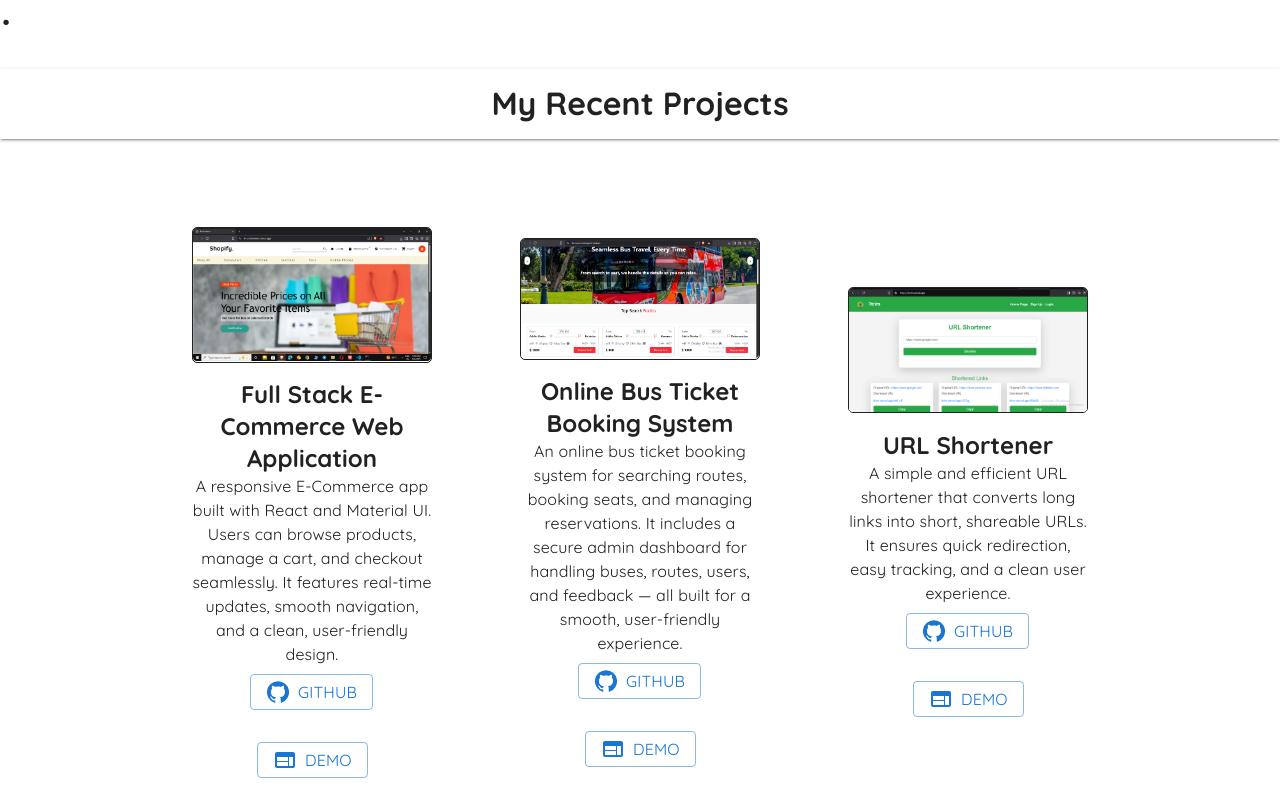
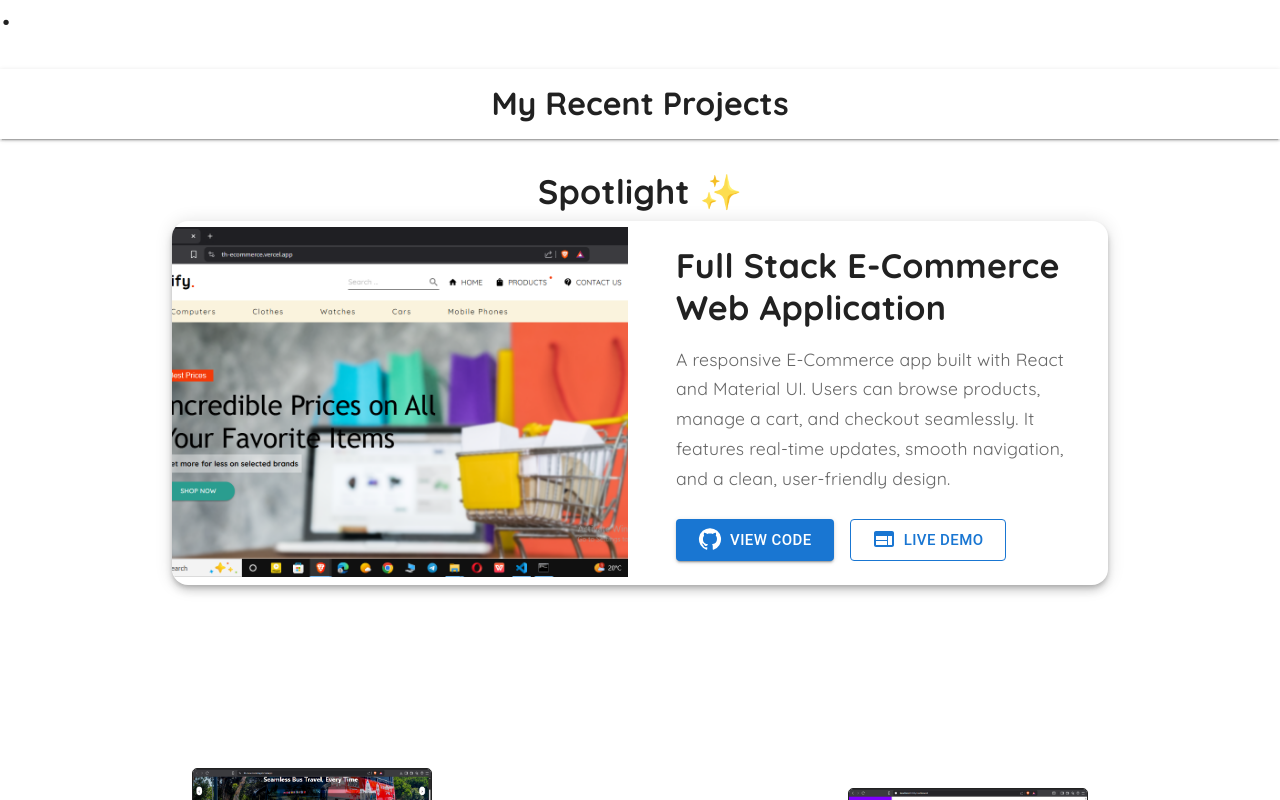
Before and after one commit to treehouseapps/Portfolio, a React (Vite) app: page / in a window 1280 px wide. Shown: the part 2380-3180 px from the top of the page. Built offline with nearby package versions, Linux system fonts and the light colour scheme; a web font is replaced by a local one.

Commit message:
adjesting projects listing

```diff
--- a/src/sections/projects.jsx
+++ b/src/sections/projects.jsx
@@ -11,7 +11,8 @@ const Projects = () => {
             id: 1, name: 'Full Stack E-Commerce Web Application', img: './ecommerce.png',
             desc: 'A responsive E-Commerce app built with React and Material UI. Users can browse products, manage a cart, and checkout seamlessly. It features real-time updates, smooth navigation, and a clean, user-friendly design.',
             link: 'https://th-ecommerce.vercel.app/',
-            github: 'https://github.com/treehouseapps/E-commerce'
+            github: 'https://github.com/treehouseapps/E-commerce',
+            featured: true
         },
         {
             id: 2, name: 'Online Bus Ticket Booking System', img: './bus.png',
@@ -64,13 +65,149 @@ const Projects = () => {
                 sx={{ boxShadow: 2, fontSize: { xs: "24px", sm: "32px" }, color: (t) => t.palette.text.primary }}>
                 My Recent Projects
             </Typography>
+
+            {/* Featured Project */}
+            {projects.filter(project => project.featured).map((featuredProject) => (
+                <Box
+                    key={featuredProject.id}
+                    sx={{
+                        maxWidth: '1000px',
+                        margin: '0 auto 4rem auto',
+                        padding: { xs: 2, md: 4 },
+                    }}
+                >
+                    <Typography
+                        variant="h4"
+                        fontFamily="Quicksand"
+                        fontWeight="700"
+                        textAlign="center"
+                        mb={1}
+                        sx={{ color: (t) => t.palette.text.primary }}
+                        data-aos="fade-down"
+                    >
+                        Spotlight ✨
+                    </Typography>
+
+                    <Box
+                        sx={{
+                            backgroundColor: (t) => t.palette.background.paper,
+                            borderRadius: 4,
+                            boxShadow: 6,
+                            overflow: 'hidden',
+                            transition: 'all 0.3s ease-in-out',
+                            '&:hover': {
+                                transform: 'translateY(-8px)',
+                                boxShadow: 12,
+                            }
+                        }}
+                        data-aos="zoom-in"
+                    >
+                        <Box
+                            display="grid"
+                            gridTemplateColumns={{ xs: "1fr", md: "1fr 1fr" }}
+                            gap={3}
+                            alignItems="center"
+                        >
+                            {/* Project Image */}
+                            <Box
+                                sx={{
+                                    position: 'relative',
+                                    overflow: 'hidden',
+                                    height: { xs: '250px', md: '350px' },
+                                    backgroundColor: (t) => t.palette.action.hover,
+                                }}
+                            >
+                                <img
+                                    src={featuredProject.img}
+                                    alt={featuredProject.name}
+                                    style={{
+                                        width: '100%',
+                                        height: '100%',
+                                        objectFit: 'cover',
+                                        objectPosition: 'center',
+                                    }}
+                                />
+                            </Box>
+
+                            {/* Project Details */}
+                            <Box p={3}>
+                                <Typography
+                                    variant="h4"
+                                    fontFamily="Quicksand"
+                                    fontWeight="700"
+                                    mb={2}
+                                    sx={{ color: (t) => t.palette.text.primary }}
+                                >
+                                    {featuredProject.name}
+                                </Typography>
+
+                                <Typography
+                                    variant="body1"
+                                    fontFamily="Quicksand"
+                                    mb={3}
+                                    sx={{
+                                        color: (t) => t.palette.text.secondary,
+                                        lineHeight: 1.7,
+                                        fontSize: '1.1rem'
+                                    }}
+                                >
+                                    {featuredProject.desc}
+                                </Typography>
+
+                                <Box
+                                    display="flex"
+                                    gap={2}
+                                    flexWrap="wrap"
+                                    justifyContent={{ xs: "center", md: "flex-start" }}
+                                >
+                                    <Button
+                                        variant="contained"
+                                        size="large"
+                                        href={featuredProject.github}
+                                        target="_blank"
+                                        sx={{
+                                            backgroundColor: (t) => t.palette.primary.main,
+                                            '&:hover': {
+                                                backgroundColor: (t) => t.palette.primary.dark,
+                                            }
+                                        }}
+                                    >
+                                        <GitHubIcon sx={{ mr: 1 }} />
+                                        View Code
+                                    </Button>
+                                    <Button
+                                        variant="outlined"
+                                        size="large"
+                                        href={featuredProject.link}
+                                        target="_blank"
+                                        sx={{
+                                            borderColor: (t) => t.palette.primary.main,
+                                            color: (t) => t.palette.primary.main,
+                                            '&:hover': {
+                                                borderColor: (t) => t.palette.primary.dark,
+                                                backgroundColor: (t) => t.palette.primary.main,
+                                                color: (t) => t.palette.background.paper,
+                                            }
+                                        }}
+                                    >
+                                        <WebIcon sx={{ mr: 1 }} />
+                                        Live Demo
+                                    </Button>
+                                </Box>
+                            </Box>
+                        </Box>
+                    </Box>
+                </Box>
+            ))}
+
             <Box display='flex' alignItems='center' justifyContent='center'>
+
                 <Box display='grid'
                     gridTemplateColumns={isSmallScreen ? '1fr' : isMediumScreen ? '1fr 1fr' : '1fr 1fr 1fr'}
                     gap={5}
                     p={isSmallScreen ? 2 : 8}
                 >
-                    {projects.map((item) => (
+                    {projects.filter(project => !project.featured).map((item) => (
                         <Box
                             key={item.id}
                             p={3}
```
